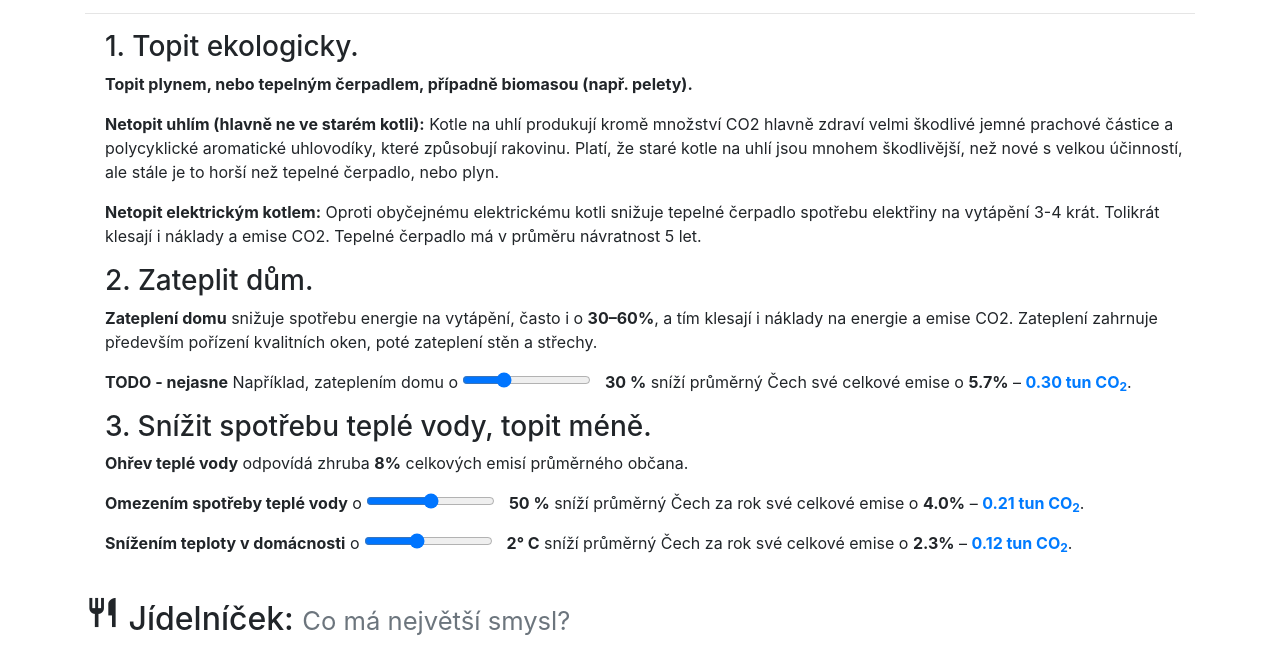
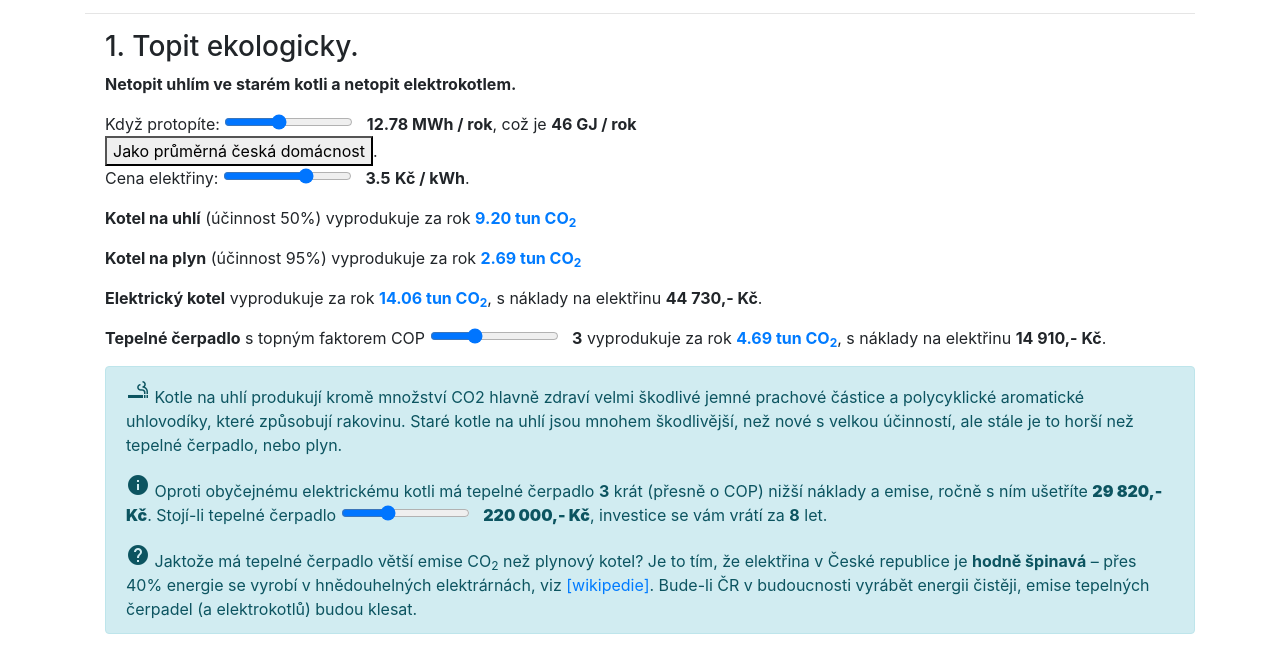
Before and after one commit to jmoudrik/klima, a plain HTML site: page index.html in a window 1280 px wide. Shown: the part 529-1176 px from the top of the page. Drawn offline with nearby package versions, Linux system fonts and the light colour scheme.

Commit message:
polish code, better comments, slight cleanup

```diff
--- a/common.js
+++ b/common.js
@@ -1,26 +1,21 @@
-
-
 var ref_let = 'Praha > New York';
-
-
-function format_cena(kc) {
-	return "<b>" + kc.toFixed(0) + ",- Kč</b>" ;
-}
-
-
-// TODO hezci widgety na letadlo & auto
 
 function letadlem_html(tuny_co2) {
 		var let_co2 = DATA.letecke_vzdalenosti[ref_let] * DATA.letadlo_co2_km_equiv / 1000;
 		var ratio = tuny_co2 / let_co2;
-
 		return "<b>" + ratio.toFixed(1) + "</b> letů <b>" + ref_let + "</b>";
 }
 
 function somalci_html(tuny_co2) {
 		var ratio = tuny_co2 * 1000 / DATA.somalia_total_per_cap ;
+        var integral = ratio.toFixed(0);
+		return "<b>" + integral + "</b> " + format_somali(integral) + " za celý rok";
+}
 
-		return "<b>" + ratio.toFixed(0) + "</b> Somálců za celý rok";
+function cesi_html(tuny_co2) {
+		var ratio = tuny_co2 * 1000 / DATA.cr_avg_total_est ;
+        var integral = ratio.toFixed(0);
+		return "<b>" + integral + "</b> " + format_czechs(integral) + " za celý rok";
 }
 
 function mobil_html(tuny_co2) {
@@ -29,24 +24,41 @@ function mobil_html(tuny_co2) {
 		return "<b>" + ratio.toFixed(1) + "</b> vyrobených mobilů";
 }
 
+function format_num_czech(float_num) {
+		return Math.floor(float_num).toLocaleString('en').replace(/,/g,'&nbsp;');
+}
+
+function format_cena(kc) {
+	return "<b>" + format_num_czech(kc) + ",- Kč</b>" ;
+}
+
 function autem_html(tuny_co2) {
 		var auto_km = 1000 * tuny_co2 / DATA.auto_co2_km_avg;
-		// XXX
-		var auto_str = (auto_km - auto_km % (Math.floor(auto_km))).toLocaleString('en').replace(/,/g,' ');
-
-		//var auto_str = auto_km.toFixed(0);
 
         // TODO tohle nejak divne zaokrouhluje - vegan 10 km za den , 3500 km za rok - WTF
-		return "<b>" + auto_str + " km</b> ujetých autem";
+		return "<b>" + format_num_czech(auto_km) + " km</b> ujetých autem";
+}
+
+function vysklonuj(num, tvary) {
+    if(num <= 0) return tvary[0];
+    if(num == 1) return  tvary[1];
+    if(num <= 4) return  tvary[2];
+    return tvary[0];
 }
 
 function format_days(day) {
     var tvary = ['dní', 'den', 'dny'];
-    var base = day + " ";
-    if(day <= 0) return base + tvary[0];
-    if(day == 1) return base + tvary[1];
-    if(day <= 4) return base + tvary[2];
-    return base + tvary[0];
+    return day + " " + vysklonuj(day, tvary)
+}
+
+function format_czechs(day) {
+    var tvary = ['Čechů', 'Čech', 'Češi'];
+    return vysklonuj(day, tvary);
+}
+
+function format_somali(day) {
+    var tvary = ['Somálců', 'Somálec', 'Somálci'];
+    return vysklonuj(day, tvary);
 }
 
 function format_perc(stuff){
@@ -56,6 +68,7 @@ function format_perc(stuff){
 function format_perc1(stuff){
 	return (100*stuff).toFixed(1) + "%";
 }
+
 function format_co2(tuny_co2) {
 	return tuny_co2.toFixed(2) + " tun CO<sub>2</sub>";
 };
@@ -72,6 +85,7 @@ function format_co2_cmp(tuny_co2) {
 function cmp_html(tuny_co2){
 	//return "Stejně jako " + letadlem_html(tuny_co2) + ", nebo " + autem_html(tuny_co2) + ".";
 	return ("Stejně jako: <ul>" +
+	    (tuny_co2 * 1000 >= DATA.cr_avg_total_est ? wrap_li(cesi_html(tuny_co2)) : '') +
 		wrap_li(letadlem_html(tuny_co2)) +
 		wrap_li(somalci_html(tuny_co2)) +
 		wrap_li(mobil_html(tuny_co2)) +
@@ -80,8 +94,6 @@ function cmp_html(tuny_co2){
 
 function format_co2_cmp_pop(tuny_co2) {
 	// TODO popoverupdates are broken
-	//
-	//
 	return '<a class="popoverData selector="true" text-primary" href="#" data-html="true" data-content="'+cmp_html(tuny_co2)+'" rel="popover" data-placement="bottom" data-trigger="hover">'+format_co2(tuny_co2) +'</a>';
 };
 
@@ -108,7 +120,6 @@ var destinace_dovolena = [
     'letecky do Thajska',
 ];
 var auto_passenger_co2 = DATA.auto_co2_km_avg / DATA.auto_naplnenost_dovolena_cr_est;
-console.log(auto_passenger_co2)
 
 var dovolena = {
     // pouzivame Praha > Zadar, protoze Zahreb neni u more, takze Zadar (veprostred pobrezi) je lepsi odhad
@@ -156,7 +167,6 @@ function render_refs(){
 }
 
 function updatePopover() {
-        console.log("update pops");
         $('.popoverData').popover();
 }
 
--- a/index.html
+++ b/index.html
@@ -110,7 +110,7 @@
                 </li>
             </ul>
         </li>
-        <li><i class="material-icons">directions_car</i>doprava,
+        <li><i class="material-icons">directions_car</i> doprava,
             <b data-bind='text: format_perc(DATA.cr_avg_doprava_est / DATA.cr_avg_total_est)'></b>
             &ndash;
             <span data-bind="html: format_co2_cmp_pop(DATA.cr_avg_doprava_est / 1000)"></span>
@@ -142,32 +142,80 @@
     </h2>
     <hr/>
     <div class='obsah_block'>
-
         <h3>1. Topit ekologicky.</h3>
         <p>
-            <b>Topit plynem, nebo tepelným čerpadlem, případně biomasou (např. pelety).</b>
+            <b>Netopit uhlím ve starém kotli a netopit elektrokotlem.</b>
         </p>
 
-        <p>
-            <b>Netopit uhlím (hlavně ne ve starém kotli):</b>
-            Kotle na uhlí produkují kromě množství CO2 hlavně zdraví velmi škodlivé
-            jemné prachové částice a polycyklické aromatické uhlovodíky,
-            které způsobují rakovinu.
-            Platí, že staré kotle na uhlí jsou mnohem škodlivější,
-            než nové s velkou účinností, ale stále je to horší než
-            tepelné čerpadlo, nebo plyn.
-        <p>
+        <p>Když protopíte: <input type="range" data-bind="value: dum_spotreba, valueUpdate: 'input'" min="1" max="30"> &nbsp;
+            <b data-bind="text: dum_spotreba"></b><b> MWh / rok</b>, což je
+            <b data-bind="text: (dum_spotreba() * 3600 / 1000).toFixed(0)"></b><b> GJ / rok</b>
+            <br>
+            <button data-bind="click: dum_spotreba(DATA.cr_domacnost_topeni_avg)">Jako průměrná česká domácnost</button>.
+            <br>
+            Cena elektřiny: <input type="range" data-bind="value: cena_kwh, valueUpdate: 'input'" min="0.5" max="5" step="0.1"> &nbsp; <b data-bind="text: cena_kwh"></b> <b>Kč / kWh</b>.
+        </p>
+
+
+        <p><b>Kotel na uhlí</b> (účinnost 50%) vyprodukuje za rok <span data-bind="html: format_co2_cmp_pop(kotel_na_uhli_co2())"></span>
 
         </p>
-        <b>Netopit elektrickým kotlem:</b>
-        Oproti obyčejnému elektrickému kotli snižuje tepelné čerpadlo
-        spotřebu elektřiny na vytápění 3-4 krát. Tolikrát klesají i náklady
-        a emise CO2. Tepelné čerpadlo má v průměru návratnost 5 let.
+
+        <p><b>Kotel na plyn</b> (účinnost 95%) vyprodukuje za rok <span data-bind="html: format_co2_cmp_pop(kotel_na_plyn_co2())"></span></p>
+
+        <p><b>Elektrický kotel</b> vyprodukuje za rok <span data-bind="html: format_co2_cmp_pop(elektrokotel_co2())"></span>,
+            s náklady na elektřinu <span data-bind="html: format_cena(dum_spotreba() * 1000 * cena_kwh())"></span>.
         </p>
 
+        <p><b>Tepelné čerpadlo</b> s topným faktorem COP
+            <input type="range" data-bind="value: cerpadlo_cop, valueUpdate: 'input', event: { keypress: updatePopover, mouseout: updatePopover }" min="2" max="5" step='0.1'>
+            &nbsp;
+            <b data-bind="text: cerpadlo_cop"></b>
+            vyprodukuje za rok
+            <span data-bind="html: format_co2_cmp_pop(cerpadlo_co2())"></span>,
+            s náklady na elektřinu <span data-bind="html: format_cena(dum_spotreba() * 1000 * cena_kwh() / cerpadlo_cop())"></span>.
+        </p>
+        <div class="alert alert-info">
+            <p>
+                <i class="material-icons">smoking_rooms</i>
+                Kotle na uhlí produkují kromě množství CO2 hlavně zdraví velmi škodlivé
+                jemné prachové částice a polycyklické aromatické uhlovodíky,
+                které způsobují rakovinu. Staré kotle na uhlí jsou mnohem škodlivější,
+                než nové s velkou účinností, ale stále je to horší než
+                tepelné čerpadlo, nebo plyn.
+            </p>
+            <p>
+                <i class="material-icons">info</i>
+                Oproti obyčejnému elektrickému kotli má tepelné čerpadlo
+                <b data-bind="text: cerpadlo_cop"></b> krát (přesně o COP)
+                nižší náklady a emise, ročně s ním ušetříte
+                <b data-bind="html: format_cena(cerpadlo_setrim())"></b>.
+                Stojí-li tepelné čerpadlo
+                <input type="range"
+                       data-bind="value: cerpadlo_cena, valueUpdate: 'input', event: { keypress: updatePopover, mouseout: updatePopover }"
+                       min="150000" max="350000" step='10000'>
+                &nbsp;
+                <b data-bind="html: format_cena(cerpadlo_cena())"></b>, investice se vám vrátí za
+                <b data-bind="text: Math.ceil(cerpadlo_navratnost())"></b> let.
+            </p>
+            <p class="mb-0">
+                <i class="material-icons">help</i>
+                Jaktože má tepelné čerpadlo větší emise CO<sub>2</sub> než plynový kotel? Je to tím, že elektřina v České republice je <b>hodně špinavá</b> &ndash; přes 40% energie se vyrobí v hnědouhelných elektrárnách, viz
+                <a href="https://cs.wikipedia.org/wiki/Energetika_v_%C4%8Cesku">[wikipedie]</a>.
+                Bude-li ČR v budoucnosti vyrábět energii čistěji, emise tepelných čerpadel (a elektrokotlů) budou klesat.
+                <!--
+                <input type="range"
+                       data-bind="value: elektrina_cr_mix_emise, valueUpdate: 'input', event: { keypress: updatePopover, mouseout: updatePopover }"
+                       min="0.0" max="1.5" step='0.1'>
+                &nbsp;
+                <b data-bind="html: elektrina_cr_mix_emise"></b>.
+                -->
+            </p>
+        </div>
+        <!-- TODO solar -->
         <h3>2. Zateplit dům.</h3>
         <!--
-        (okna, zdi, střecha)
+        (TODO okna, zdi, střecha)
         -->
         <p>
             <b>Zateplení domu</b> snižuje spotřebu energie na vytápění, často i o <b>30&ndash;60%</b>,
@@ -274,7 +322,7 @@
             <p class="mb-0">
                 <i class="material-icons">local_grocery_store</i>
                 Maso a mléčné výrobky lze nahradit rostlinnými ekvivalenty s vysokým podílem bílkovin
-                &ndash; například luštěniny, ořechy a obiloviny, viz&nbsp;<span
+                &ndash; například tofu, luštěniny, ořechy a obiloviny, viz&nbsp;<span
                     data-bind="html: render_ref('Rostlinné Bílkoviny')"></span>.
             </p>
         </div>
--- a/kalkulacka.js
+++ b/kalkulacka.js
@@ -1,7 +1,47 @@
 function AppViewModel() {
+    // MWh / rok
+	this.dum_spotreba = ko.observable(DATA.cr_domacnost_topeni_avg);
+	this.cerpadlo_cop = ko.observable(3);       // topny faktor cerpadla
+	this.cerpadlo_cena = ko.observable(220000);
+	this.cena_kwh = ko.observable(3.5);         // kc / kwh
+	this.elektrina_cr_mix_emise = ko.observable(DATA.elektrina_cr_mix_emise);
+	this.ucinnost_kotel_uhli = ko.observable(0.5);
+	this.ucinnost_kotel_plyn = ko.observable(0.95);
+
+    // emise jednotlivych zpusobu topeni
+    // vse v t CO2 / rok
+
+    this.elektrokotel_co2 = ko.computed(function() {
+		return this.dum_spotreba() * this.elektrina_cr_mix_emise();
+	}, this);
+
+    this.kotel_na_plyn_co2 = ko.computed(function() {
+		return this.dum_spotreba() * DATA.plyn_emise / this.ucinnost_kotel_plyn();
+	}, this);
+
+    this.kotel_na_uhli_co2 = ko.computed(function() {
+		return this.dum_spotreba() * DATA.hnede_uhli_emise / this.ucinnost_kotel_uhli();
+	}, this);
+
+    this.cerpadlo_co2 = ko.computed(function() {
+		return this.dum_spotreba() * this.elektrina_cr_mix_emise() / this.cerpadlo_cop();
+	}, this);
+
+    // kolik rocne cerpadlem setrim CZK oproti elektrickymu kotli
+    this.cerpadlo_setrim = ko.computed(function() {
+        var cena_zaklad = this.dum_spotreba() * 1000 * this.cena_kwh();
+		return cena_zaklad - (cena_zaklad / this.cerpadlo_cop());
+	}, this);
+
+    // za kolik let se navrati investice do cerpadla
+    this.cerpadlo_navratnost = ko.computed(function() {
+		return this.cerpadlo_cena() / this.cerpadlo_setrim();
+	}, this);
+
     // procenta o kolik zateplim
 	this.zatepleni_uspora = ko.observable(30);
 
+    // kg co2 uspora
 	this.zatepleni_uspora_kg = ko.computed(function() {
 		var uspora = this.zatepleni_uspora() / 100 * DATA.mat_cr_avg_teplo;
 		return uspora;
@@ -10,6 +50,7 @@ function AppViewModel() {
     // procenta teply vody co si odpustim
 	this.tepla_voda_uspora = ko.observable(50);
 
+    // kg co2 uspora
 	this.tepla_voda_uspora_kg = ko.computed(function() {
 		var uspora = this.tepla_voda_uspora() / 100 * DATA.mat_cr_avg_tepla_voda;
 		return uspora;
@@ -18,6 +59,7 @@ function AppViewModel() {
     // procenta veprovyho & hoveziho, co si odpustim
 	this.vepr_hovezi_uspora = ko.observable(20);
 
+    // kg co2 uspora
 	this.vepr_hovezi_uspora_kg = ko.computed(function() {
 	    // kolik veprovyho a hoveziho jim celkem
 	    var vepr_hovezi_celkem_avg = (DATA.mat_cr_avg_veprovy * DATA.veprovy_kg_co2
@@ -39,6 +81,7 @@ function AppViewModel() {
     // stupne celsia o ktery min topim
 	this.teplota_snizena = ko.observable(2);
 
+    // kg co2 uspora
 	this.teplota_uspora_kg = ko.computed(function() {
         // detailnejsi rozbor viz e.g. https://forum.tzb-info.cz/121298-zvyseni-teploty-domu-o-1st-6-a-realita/vsechny-prispevky
 		// radove neco jako 1 stupen ~= 6% uspory energie
@@ -46,8 +89,10 @@ function AppViewModel() {
 		return uspora;
 	}, this);
 
+    // kolik procent autem ujetych km nahradim hromadnou dopravou
 	this.auto_mhd_uspora = ko.observable(20);
 
+    // kg co2 uspora
 	this.auto_mhd_uspora_kg = ko.computed(function() {
 		var usetreno_za_auto = this.auto_mhd_uspora() / 100 * DATA.cr_avg_doprava_auto_est ;
         var pridano_za_mhd = this.auto_mhd_uspora() / 100 * DATA.cr_auto_mobility_per_cap * DATA.public_co2_km_avg;
@@ -55,9 +100,10 @@ function AppViewModel() {
 		return uspora;
 	}, this);
 
-    // pocet dni bez masa/mleka
+    // pocet dni v tydnu bez masa/mleka
 	this.maso_mleko_uspora = ko.observable(2);
 
+    // kg co2 uspora
 	this.maso_mleko_uspora_kg = ko.computed(function() {
 	    // celkove emise za maso & mleko
 	    var maso_mleko_celkem = ( DATA.jidlo_maso_ratio + DATA.jidlo_mleko_ratio ) * DATA.cr_avg_jidlo_est;
@@ -65,8 +111,11 @@ function AppViewModel() {
 		return uspora;
 	}, this);
 
+    // kam bych jel na dovolenou
 	this.sel_dovolena = ko.observable(destinace_dovolena[3]);
 
+    // kolik kg usporim tim, ze misto toho zustanu v cechach
+    // data viz `common.js/dovolena`
 	this.dovolena_uspora_kg = ko.computed(function() {
         // predpokladame, ze cesta po cechach je "zadarmo"
         // pro letadlo je to rozumne:
@@ -90,30 +139,6 @@ function AppViewModel() {
 	    updatePopoverDelayed();
 	    return dist;
 	}, this);
-    // helper
-
-    // TODO clean up
-	this.dum_spotreba = ko.observable(DATA.cr_domacnost_topeni_avg);
-
-	this.cerpadlo_cop = ko.observable(3);
-	this.cena_kwh = ko.observable(3);		// kc / kwh
-	this.ucinnost_kotel_uhli = ko.observable(0.9);
-
-    this.elektrokotel_co2 = ko.computed(function() {
-		return this.dum_spotreba() * DATA.elektrina_cr_mix_emise;
-	}, this);
-
-    this.kotel_na_plyn_co2 = ko.computed(function() {
-		return this.dum_spotreba() * DATA.plyn_emise / 0.95;
-	}, this);
-
-    this.kotel_na_uhli_co2 = ko.computed(function() {
-		return this.dum_spotreba() * DATA.hnede_uhli_emise / this.ucinnost_kotel_uhli();
-	}, this);
-
-    this.cerpadlo_co2 = ko.computed(function() {
-		return this.dum_spotreba() * DATA.elektrina_cr_mix_emise / this.cerpadlo_cop();
-	}, this);
 }
 
 // Activates knockout.js
```
Also changed, not shown: 1 other file. Lines whose indentation alone changed are shown as unchanged.
